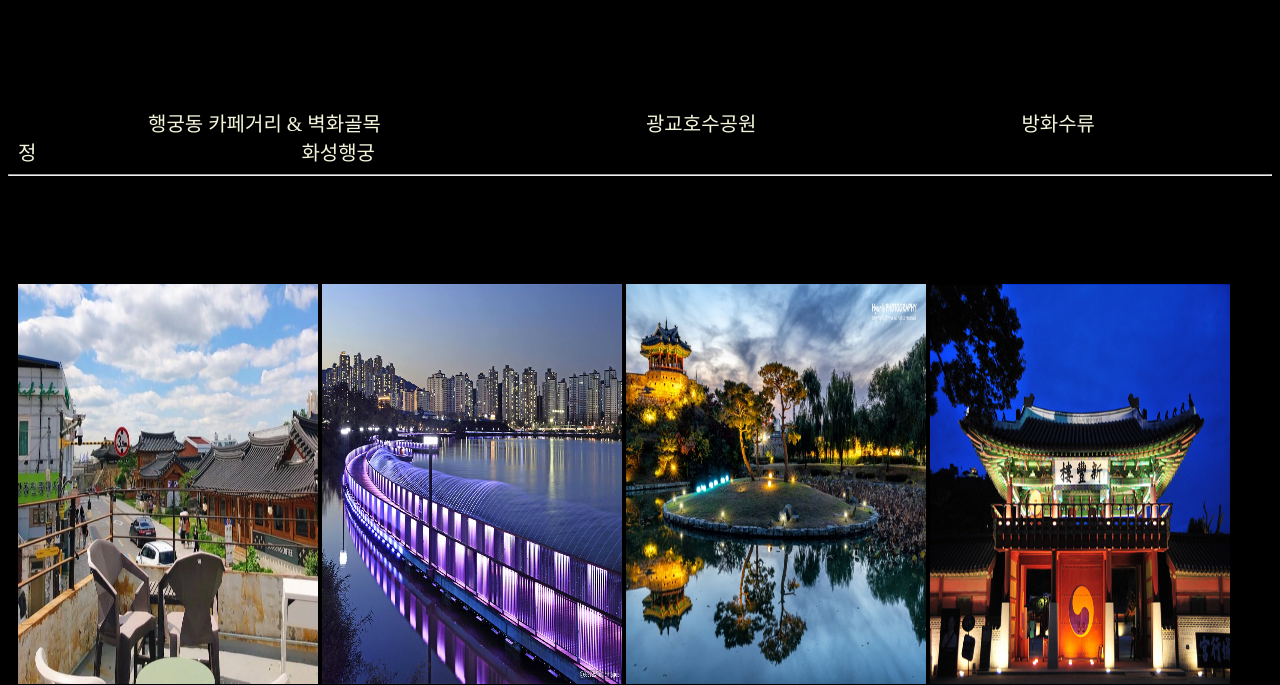
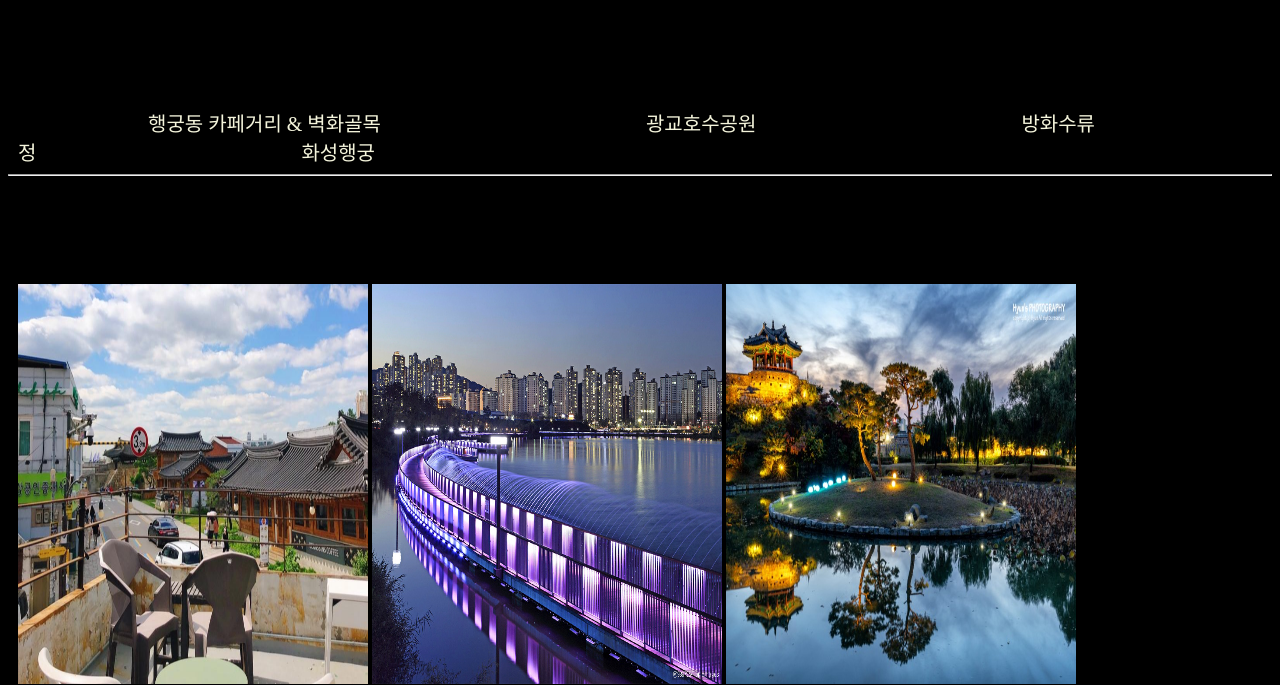
Before and after one commit to gkstjddnd/gkstjddnd.github.io, a plain HTML site: page target13.html in a window 1280 px wide. Shown: the part 92-777 px from the top of the page. Drawn offline with Linux system fonts and the light colour scheme.

Commit message:
Update target13.html

```diff
--- a/target13.html
+++ b/target13.html
@@ -69,10 +69,10 @@
 </nav>
 <hr>
     <section>
-        <img src="./images/cafe.png" width="300px" height="400px">
-        <img src="./images/광교호수공원.jpeg" width="300px" height="400px">
-        <img src="./images/방화수류정100.jpg" width="300px" height="400px">
-        <img src="./images/화성행궁100.png" width="300px" height="400px">
+        <img src="./images/cafe.png" width="350px" height="400px">
+        <img src="./images/광교호수공원.jpeg" width="350px" height="400px">
+        <img src="./images/방화수류정100.jpg" width="350px" height="400px">
+        <img src="./images/화성행궁100.png" width="350px" height="400px">
        </section>
     </body>
 </html>
```
